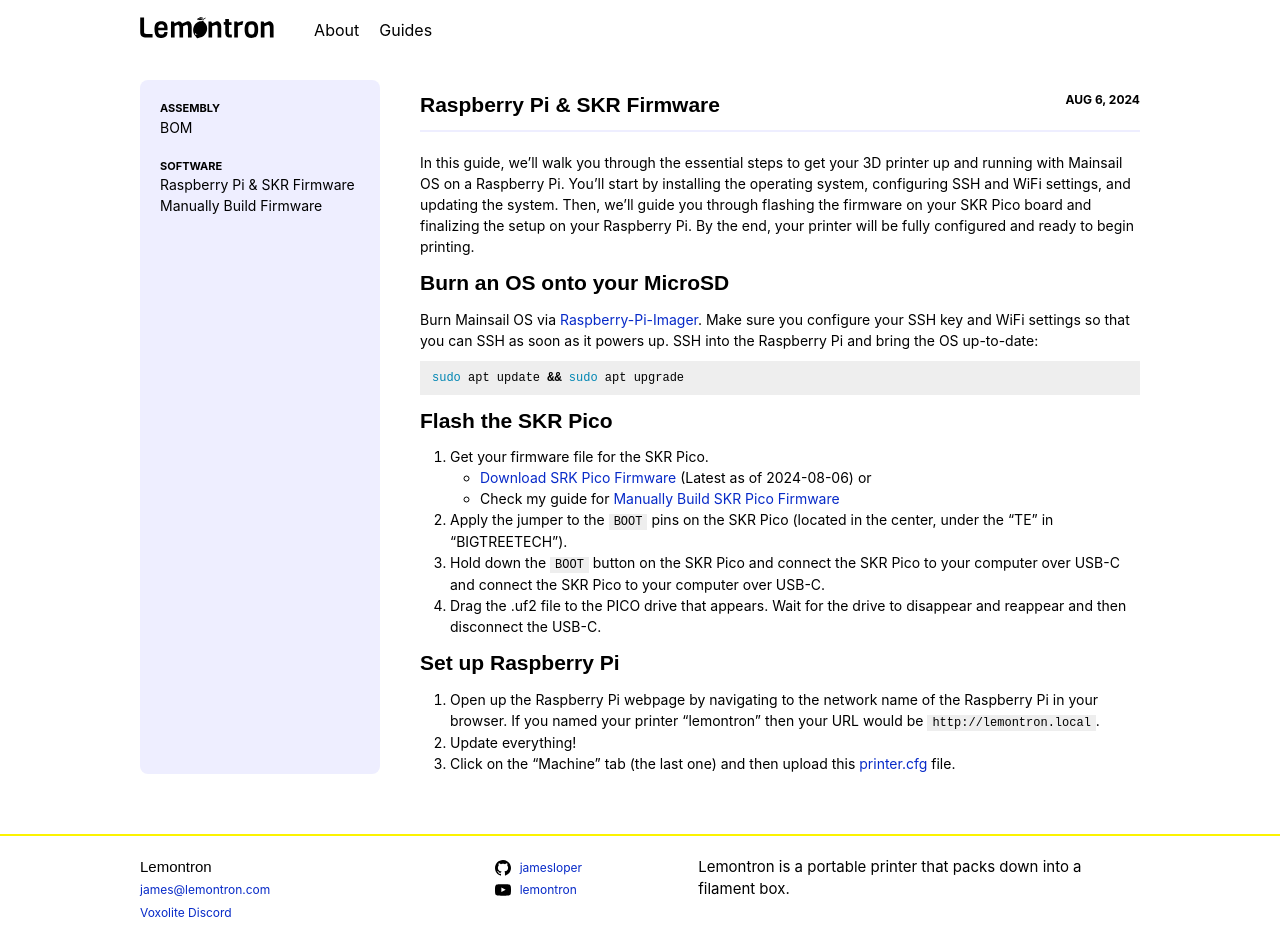
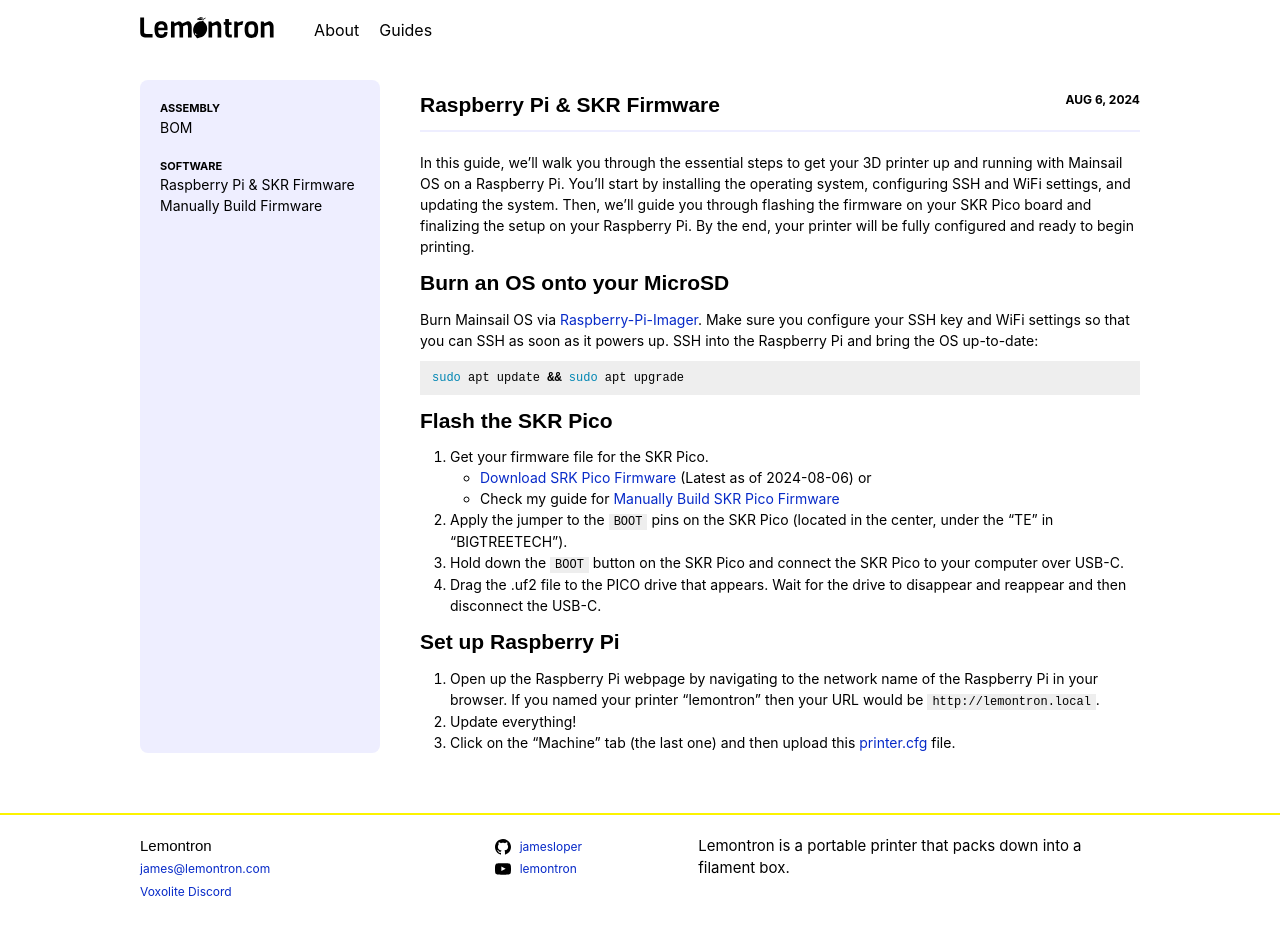
Before and after one commit to jamesloper/lemontron, a Jekyll site: the page built from _guides/software-guide.md, in a window 1280 px wide. Built offline with Jekyll 4.4.1, drawn with Linux system fonts in a browser that asks for light colours; some web fonts are replaced; after the commit the page ends 927 px from its top, so only the background shows below that.

Commit message:
new site

```diff
--- a/_guides/software-guide.md
+++ b/_guides/software-guide.md
@@ -26,8 +26,7 @@
     - [Download SRK Pico Firmware](/assets/downloads/klipper.uf2) (Latest as of 2024-08-06) or
     - Check my guide for [Manually Build SKR Pico Firmware](/guides/manually-build-firmware/)
 2. Apply the jumper to the `BOOT` pins on the SKR Pico (located in the center, under the "TE" in "BIGTREETECH").
-3. Hold down the `BOOT` button on the SKR Pico and connect the SKR Pico to your computer over USB-C and connect the SKR
-   Pico to your computer over USB-C.
+3. Hold down the `BOOT` button on the SKR Pico and connect the SKR Pico to your computer over USB-C.
 4. Drag the .uf2 file to the PICO drive that appears. Wait for the drive to disappear and reappear and then disconnect
    the USB-C.
 
```
